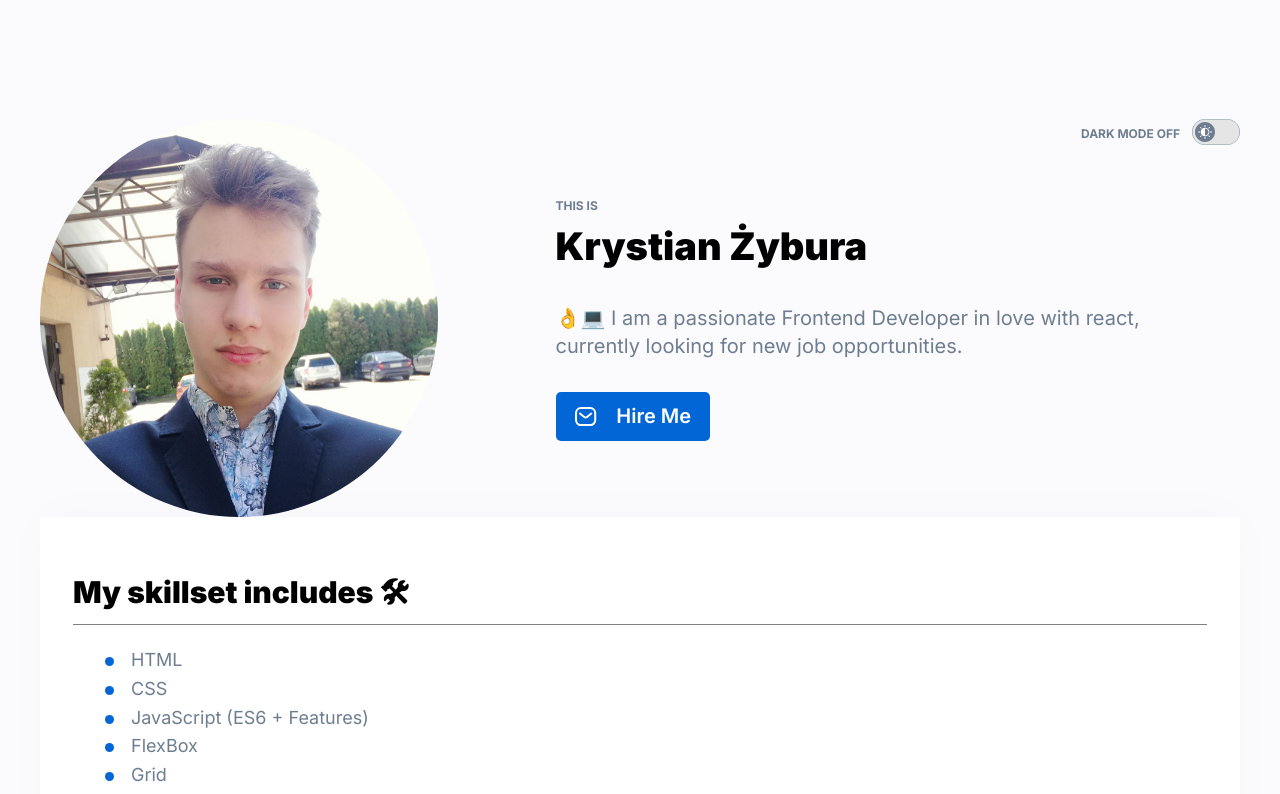
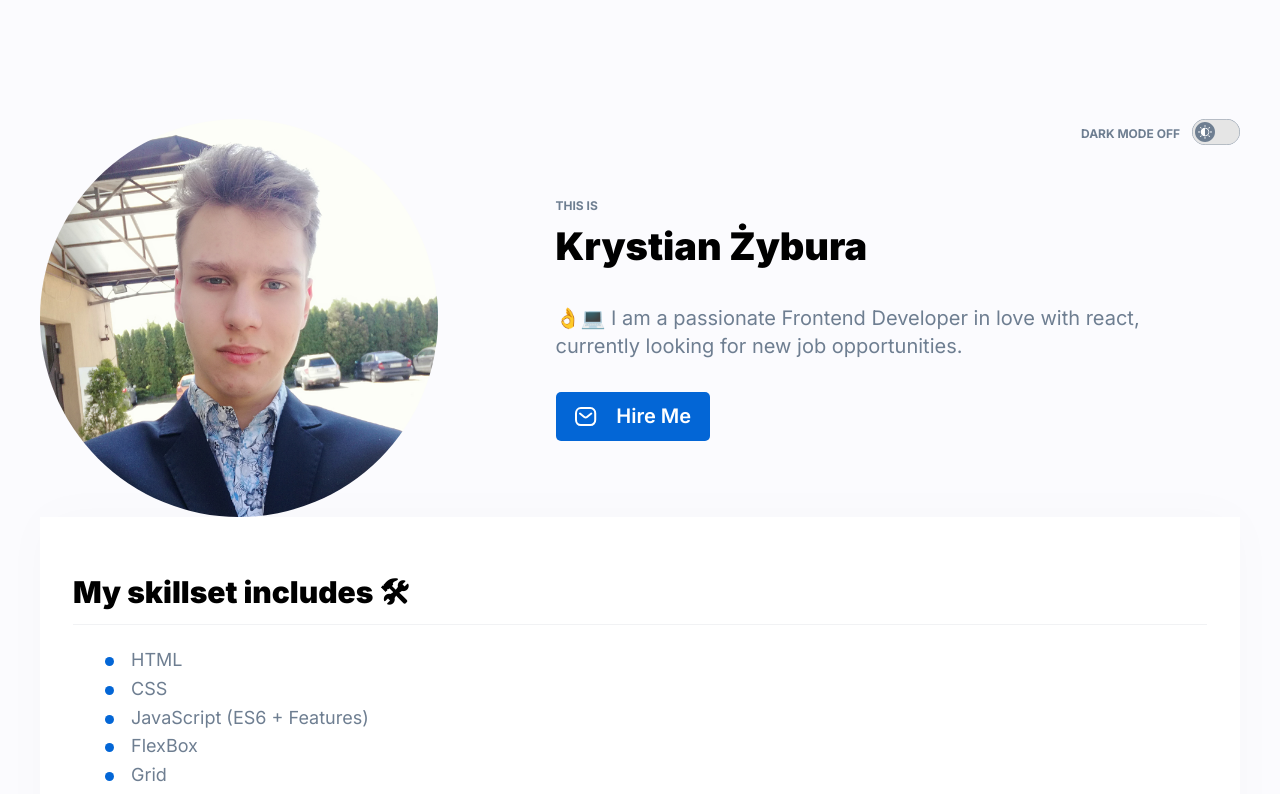
Before and after one commit to KrystianZybura/Personal-Homepage, a React (Vite) app: page / in a window 1280 px wide. Shown: the top 794 px of the page. Built offline with nearby package versions, Linux system fonts and the light colour scheme.

Commit message:
border color implemented

```diff
--- a/src/App/common/Section/styled.js
+++ b/src/App/common/Section/styled.js
@@ -10,7 +10,7 @@ const SectionHeader = styled.h2`
   font-size: 30px;
   font-weight: 900;
   padding-bottom: 15px;
-  border-bottom: 1px solid grey;
+  border-bottom: 1px solid ${({ theme }) => theme.border};
 `;
 
 const SectionContainer = styled.div`
--- a/src/theme.js
+++ b/src/theme.js
@@ -4,6 +4,7 @@ const theme = {
     font: "#6E7E91",
     primary: "#0366D6",
     sectionBackground: "#FFFFFF",
+    border: "#D1D5DA4D",
   },
   dark: {
     background: "#252525",
```
